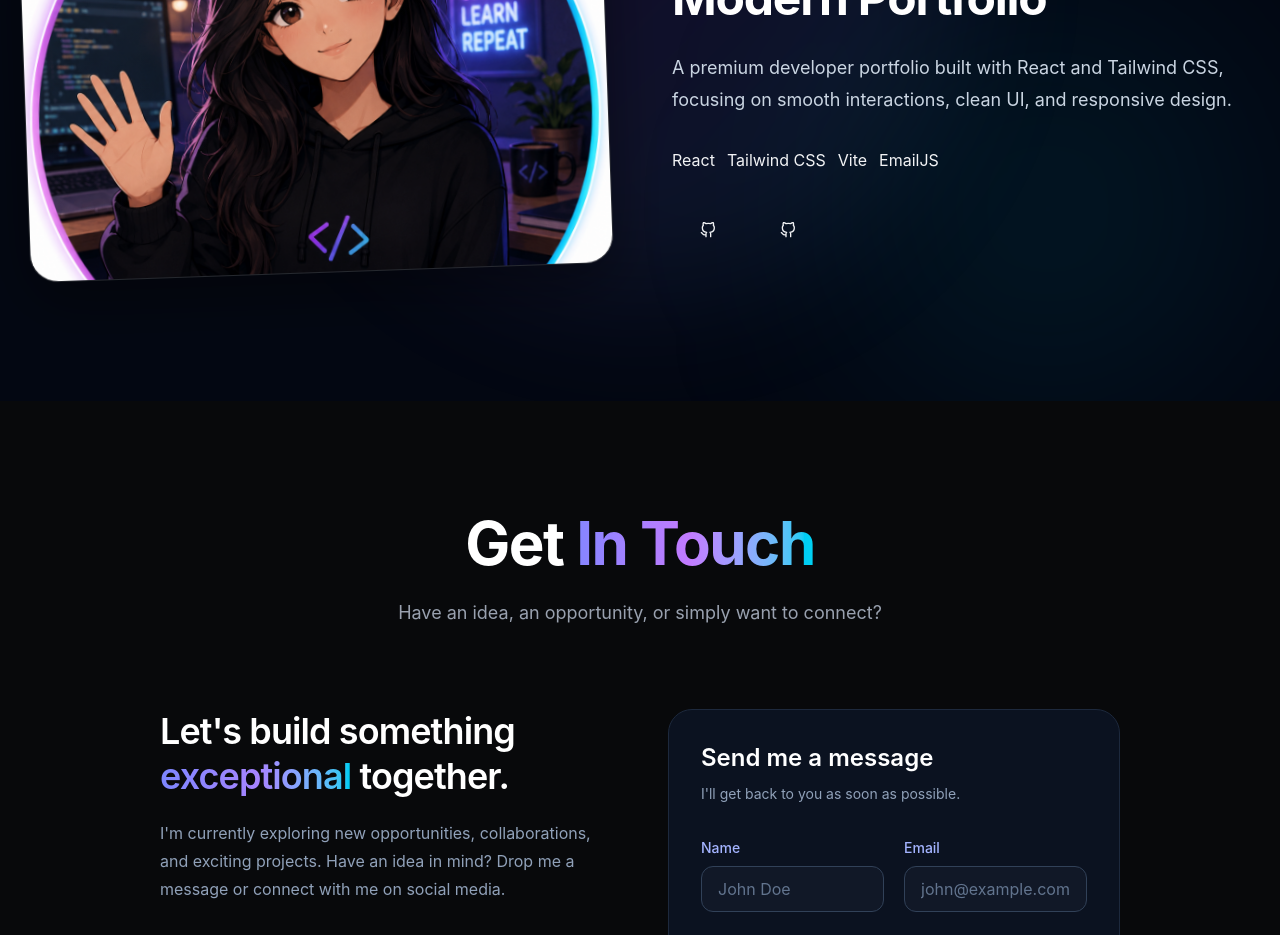
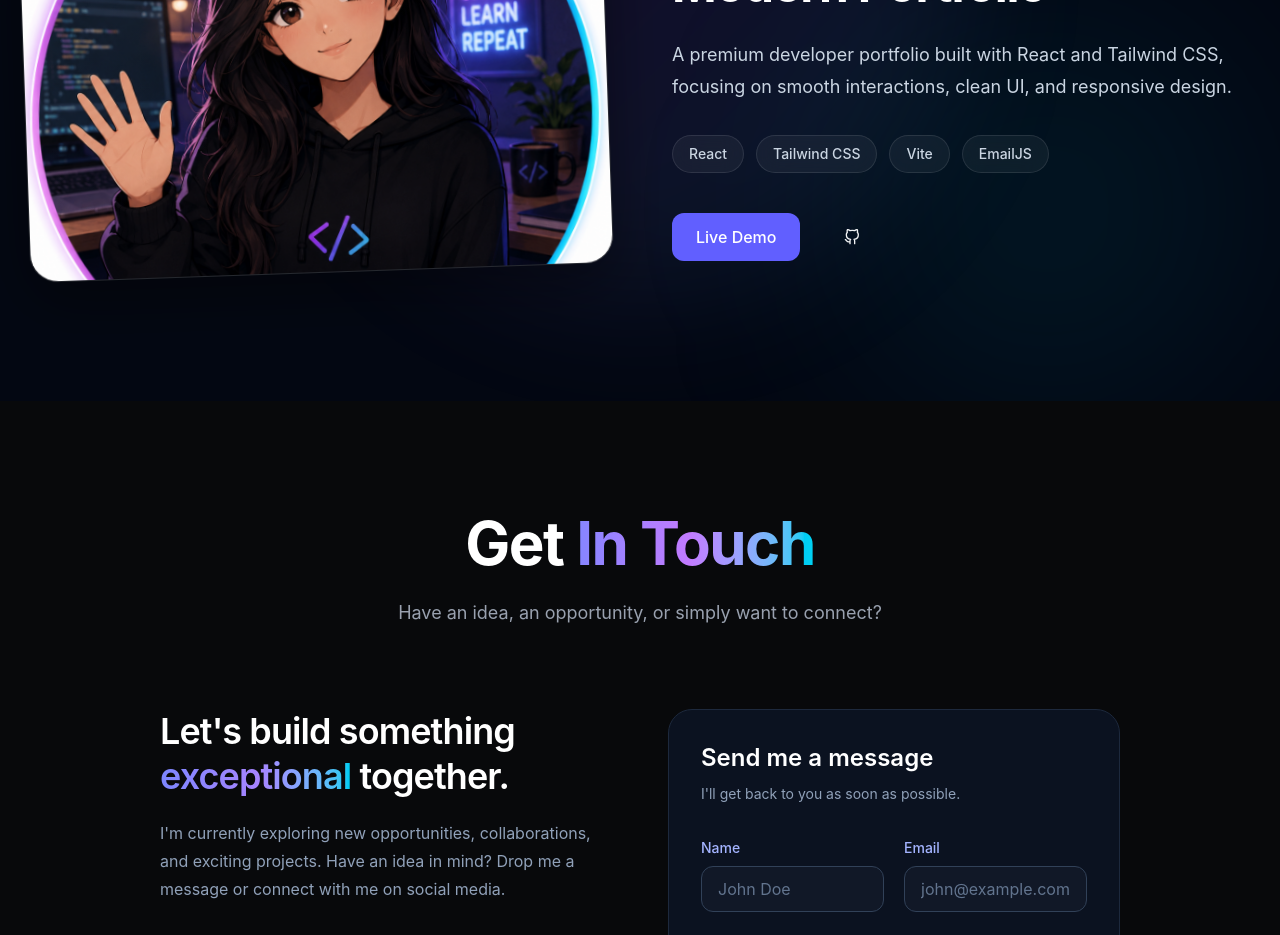
Before and after one commit to Kirti391/Portfolio-website, a React (Vite) app: page / in a window 1280 px wide. Shown: the part 3240-4175 px from the top of the page. Built offline with nearby package versions, Linux system fonts and the light colour scheme.

Commit message:
Updated project btn

```diff
--- a/src/components/projects/ProjectInfo.jsx
+++ b/src/components/projects/ProjectInfo.jsx
@@ -32,11 +32,30 @@ function ProjectInfo({ project }) {
             </div>
 
             <div className="mt-10 flex gap-4">
-                <ProjectButton
+                {/* <ProjectButton
                     text="Live Demo"
                     variant="primary"
-                />
-
+                /> */}
+<button
+    className="
+        group
+        flex
+        items-center
+        gap-2
+        rounded-xl
+        bg-indigo-500
+        px-6
+        py-3
+        font-medium
+        text-white
+        transition-all
+        duration-300
+        hover:-translate-y-1
+        hover:bg-indigo-400
+    "
+>
+    Live Demo
+</button>
                 <ProjectButton
                     text="GitHub"
                     variant="secondary"
--- a/src/components/projects/TechBadge.jsx
+++ b/src/components/projects/TechBadge.jsx
@@ -1,6 +1,32 @@
+// function TechBadge({ title }) {
+//     return (
+//         <span>{title}</span>
+//     );
+// }
 function TechBadge({ title }) {
     return (
-        <span>{title}</span>
+        <span
+            className="
+                rounded-full
+                border
+                border-white/10
+                bg-white/5
+                px-4
+                py-2
+                text-sm
+                font-medium
+                text-slate-300
+                backdrop-blur-md
+                transition-all
+                duration-300
+                hover:-translate-y-1
+                hover:border-indigo-400/40
+                hover:bg-indigo-500/10
+                hover:text-white
+            "
+        >
+            {title}
+        </span>
     );
 }
 
```
